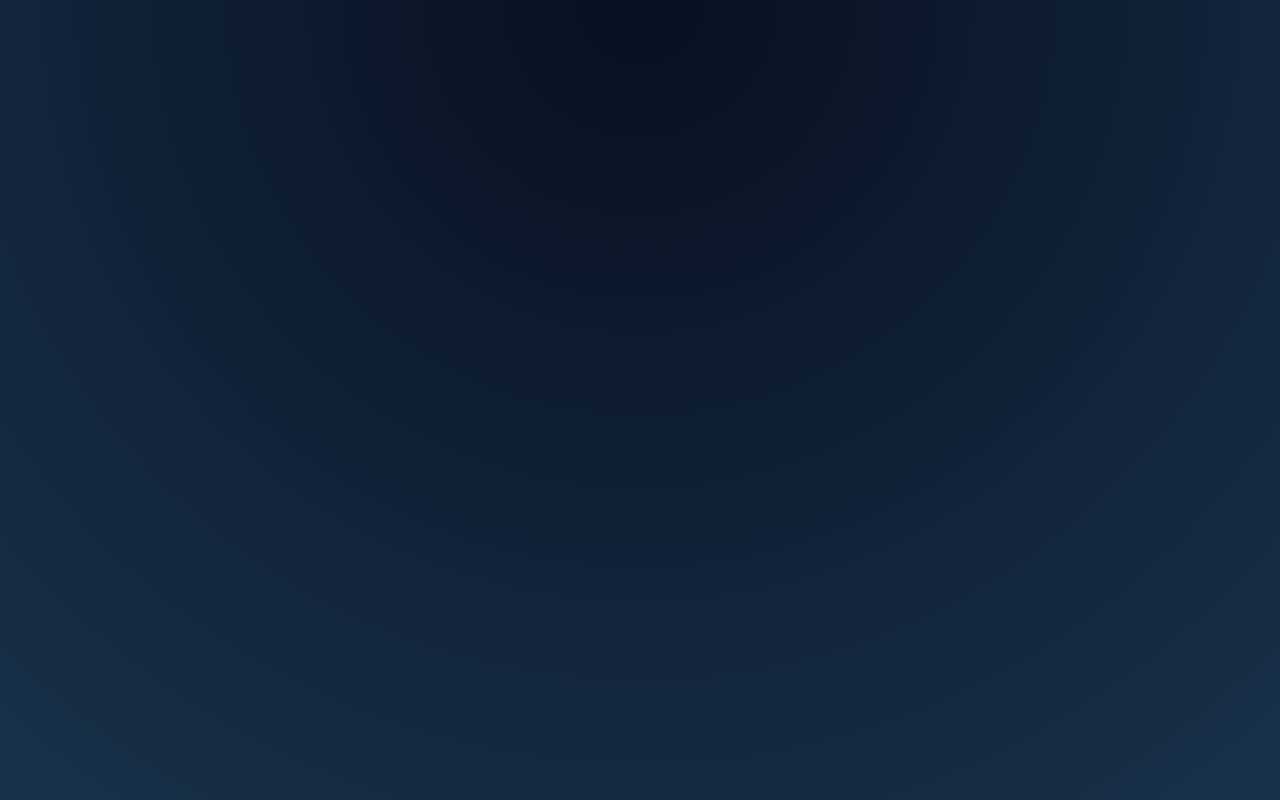
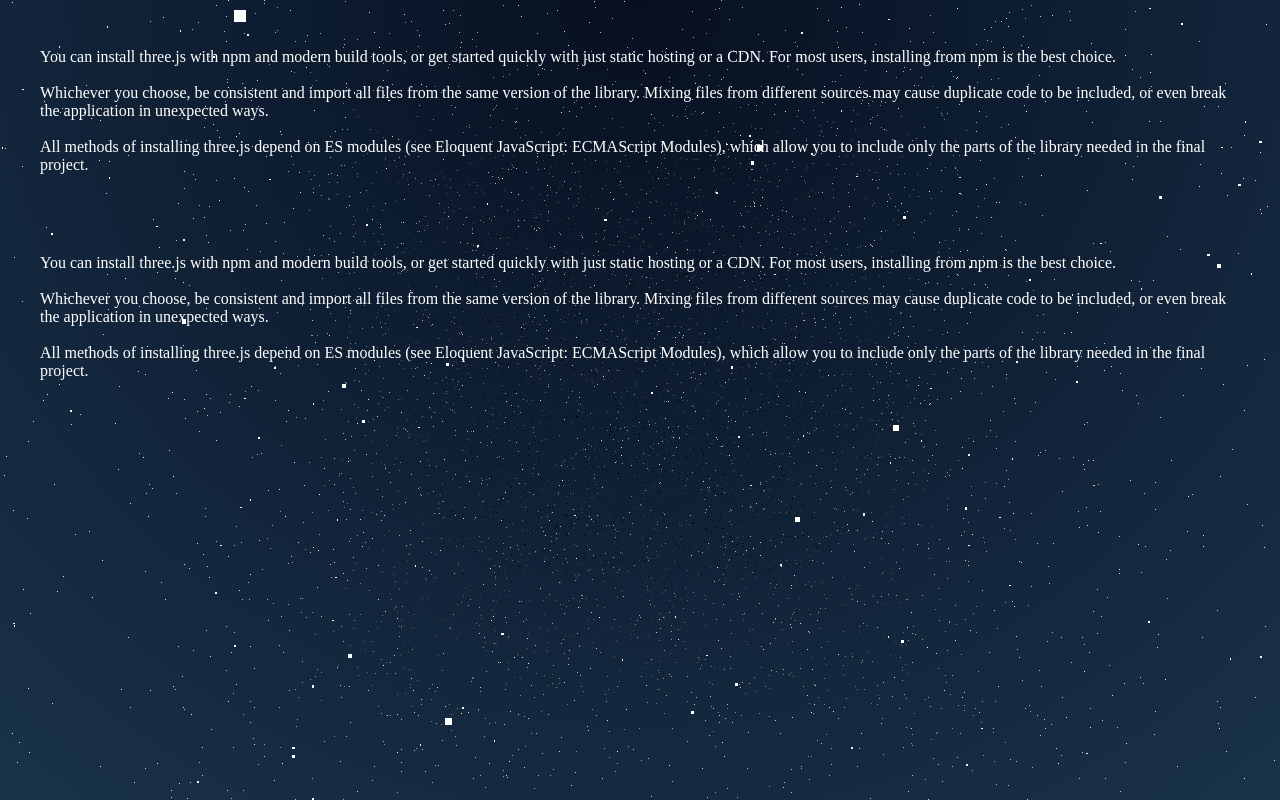
Before and after one commit to oww1220/test-three, a website: page wwwroot/mo/index.html in a window 1280 px wide. Drawn offline with Linux system fonts and the light colour scheme; animation ran at ten frames a second.

Commit message:
update page!

```diff
--- a/package.json
+++ b/package.json
@@ -26,7 +26,6 @@
     "@babel/polyfill": "^7.12.1",
     "@babel/preset-env": "^7.13.15",
     "@types/jquery": "^3.5.5",
-    "@types/three": "^0.130.0",
     "babel-loader": "^8.2.2",
     "browser-sync": "^2.26.7",
     "del": "^6.0.0",
@@ -54,6 +53,7 @@
     "webpack-stream": "^6.1.2"
   },
   "dependencies": {
+    "@types/three": "^0.130.0",
     "geometry": "^0.1.0",
     "jquery": "^3.6.0",
     "three": "^0.124"
--- a/wwwroot/mo/assets/scss/modules/_animate.scss
+++ b/wwwroot/mo/assets/scss/modules/_animate.scss
@@ -3,6 +3,14 @@
     @include Position($position: fixed, $top: 0, $bottom: 0, $left: 0, $right: 0);
     width: 100%;
     height: 100%;
+}
+.cont {
+    color: #fff;
+    position: relative;
+    z-index: 11;
+    p {
+        padding: 2rem;
+    }
 }
 
 @keyframes height {
--- a/wwwroot/mo/assets/ts/UI/Universe.ts
+++ b/wwwroot/mo/assets/ts/UI/Universe.ts
@@ -40,8 +40,9 @@ export class Stage {
     }
 
     _setRender() {
+        const elem: any = document.getElementById('webgl-canvas');
         this.renderer = new THREE.WebGLRenderer({
-            canvas: document.getElementById('webgl-canvas')![0],
+            canvas: elem,
             alpha: true,
         });
         this.renderer.setPixelRatio(window.devicePixelRatio);
@@ -53,7 +54,7 @@ export class Stage {
         const windowHeight = window.innerHeight;
 
         if (!this.isInitialized) {
-            this.camera = new THREE.PerspectiveCamera(70, this.renderParam.width / this.renderParam.height);
+            this.camera = new THREE.PerspectiveCamera(100, this.renderParam.width / this.renderParam.height);
         }
 
         this.camera!.aspect = windowWidth / windowHeight;
@@ -96,23 +97,7 @@ export class Mesh {
     }
 
     _setMesh() {
-        // const vertices: number[] = [];
-
-        // for ( let i = 0; i < 10000; i ++ ) {
-
-        //     const x = THREE.MathUtils.randFloatSpread( 2000 );
-        //     const y = THREE.MathUtils.randFloatSpread( 2000 );
-        //     const z = THREE.MathUtils.randFloatSpread( 2000 );
-
-        //     vertices.push( x, y, z );
-
-        // }
-
-        // const geometry = new THREE.BufferGeometry();
-        // geometry.setAttribute( 'position', new THREE.Float32BufferAttribute( vertices, 3 ) );
-
         const geometry = new THREE.Geometry();
-        //const geometry = new THREE.BufferGeometry();
         for (let i = 0; i < 10000; i++) {
             const star = new THREE.Vector3();
             star.x = THREE.MathUtils.randFloatSpread(2000);
@@ -122,8 +107,6 @@ export class Mesh {
             geometry.vertices.push(star);
         }
 
-        console.log(geometry.vertices);
-
         const material = new THREE.PointsMaterial({
             color: 0xffffff,
         });
@@ -132,7 +115,7 @@ export class Mesh {
     }
 
     _render() {
-        this.mesh!.rotation.y += 0.005;
+        this.mesh!.rotation.y += 0.0005;
     }
 
     onRaf() {
--- a/wwwroot/mo/index.html
+++ b/wwwroot/mo/index.html
@@ -18,7 +18,24 @@
 
 <div>
 
-    <canvas id="webgl-canvas"></canvas>
+    <canvas id="webgl-canvas" class="universe"></canvas>
+
+    <div class="cont">
+        <p>
+            You can install three.js with npm and modern build tools, or get started quickly with just static hosting or a CDN. For most users, installing from npm is the best choice.<br/>
+            <br/>
+Whichever you choose, be consistent and import all files from the same version of the library. Mixing files from different sources may cause duplicate code to be included, or even break the application in unexpected ways.<br/>
+<br/>
+All methods of installing three.js depend on ES modules (see Eloquent JavaScript: ECMAScript Modules), which allow you to include only the parts of the library needed in the final project.<br/>
+        </p>
+        <p>
+            You can install three.js with npm and modern build tools, or get started quickly with just static hosting or a CDN. For most users, installing from npm is the best choice.<br/>
+            <br/>
+Whichever you choose, be consistent and import all files from the same version of the library. Mixing files from different sources may cause duplicate code to be included, or even break the application in unexpected ways.<br/>
+<br/>
+All methods of installing three.js depend on ES modules (see Eloquent JavaScript: ECMAScript Modules), which allow you to include only the parts of the library needed in the final project.<br/>
+        </p>
+    </div>
 
 </div>
 
```
Also changed, not shown: wwwroot/mo/assets/scripts/bundle/jquery.chunk.js, wwwroot/mo/assets/scripts/bundle/main.chunk.js, wwwroot/mo/assets/styles/modules.css, 1 other file.
